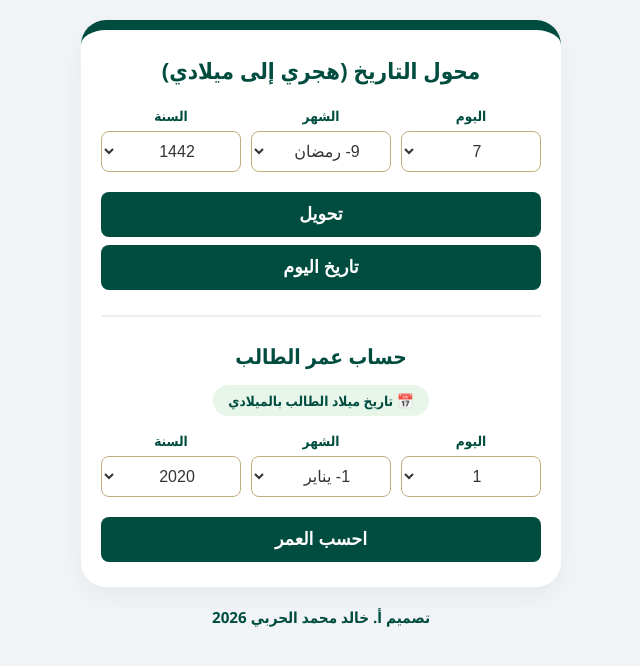
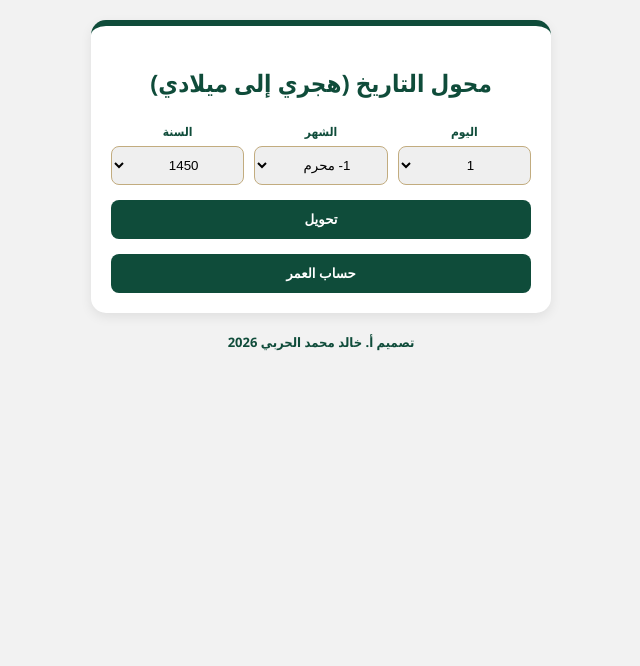
Before and after one commit to KMERA2024/Khalid-calculator, a plain HTML site: page index.html in a window 1280 px wide. Shown: the whole page, without its empty margins (319-959 px from the left). Drawn offline with nearby package versions, Linux system fonts and the light colour scheme.

Commit message:
Add files via upload

```diff
--- a/index.html
+++ b/index.html
@@ -3,137 +3,98 @@
 <head>
 <meta charset="UTF-8">
 <meta name="viewport" content="width=device-width, initial-scale=1.0">
-<title>محول التاريخ وحساب عمر الطالب</title>
+<title>محول التاريخ</title>
 
 <style>
 :root {
-  --dark-green: #004d40;
-  --gold-accent: #c2ac7f;
-  --light-bg: #f2f5f7;
-  --white: #ffffff;
+  --green: #0f4c3a;
+  --gold: #c2ac7f;
+  --bg: #f2f2f2;
 }
 
 body {
   margin: 0;
-  font-family: 'Segoe UI', Tahoma, sans-serif;
-  background: var(--light-bg);
-  display: flex;
-  flex-direction: column;
-  align-items: center;
-  padding: 20px;
+  font-family: 'Segoe UI', Tahoma;
+  background: var(--bg);
 }
 
+/* الكارد */
 .card {
-  background: var(--white);
-  width: 100%;
-  max-width: 440px;
-  border-radius: 25px;
-  padding: 25px 20px;
+  background: #fff;
+  max-width: 420px;
+  margin: 20px auto;
+  border-radius: 15px;
+  padding: 20px;
   text-align: center;
-  border-top: 10px solid var(--dark-green);
-  box-shadow: 0 10px 30px rgba(0,0,0,0.05);
+  border-top: 6px solid var(--green);
+  box-shadow: 0 4px 12px rgba(0,0,0,0.08);
 }
 
 h2 {
-  color: var(--dark-green);
-  font-size: 1.4rem;
-  margin-top: 0;
+  color: var(--green);
   margin-bottom: 20px;
 }
 
-.input-grid {
-  display: grid;
-  grid-template-columns: repeat(3, 1fr);
+/* الحقول */
+.input-row {
+  display: flex;
   gap: 10px;
-  margin-bottom: 20px;
+  justify-content: space-between;
 }
 
-.input-group label {
-  display: block;
-  font-size: 0.85rem;
+.field {
+  flex: 1;
+}
+
+label {
+  font-size: 12px;
   font-weight: bold;
-  color: var(--dark-green);
-  margin-bottom: 6px;
+  color: var(--green);
 }
 
 select {
   width: 100%;
-  padding: 10px 2px;
-  border: 1px solid var(--gold-accent);
+  padding: 10px;
+  border: 1px solid var(--gold);
   border-radius: 8px;
-  background-color: var(--white);
   text-align: center;
-  font-size: 1rem;
-  color: #333;
+  margin-top: 5px;
 }
 
-/* الأزرار */
-.btn-container {
-  display: flex;
-  flex-direction: column;
-  gap: 8px;
-  margin-bottom: 15px;
+/* زر */
+.btn {
+  background: var(--green);
+  color: white;
+  border: none;
+  padding: 12px;
+  width: 100%;
+  border-radius: 8px;
+  margin-top: 15px;
+  font-weight: bold;
+  cursor: pointer;
 }
 
-.btn {
-  background-color: var(--dark-green);
-  color: white;
-  border: none;
+/* النتيجة */
+.result {
+  margin-top: 15px;
+  padding: 12px;
   border-radius: 8px;
-  padding: 12px;
-  font-size: 1.1rem;
-  font-weight: bold;
-  cursor: pointer;
-  transition: 0.3s;
-  width: 100%;
+  background: #e6f4ea;
+  color: #1b5e20;
+  border: 1px solid #81c784;
+  display: none;
 }
 
-.btn:hover { opacity: 0.9; }
-
-.divider {
-  height: 2px;
-  background-color: #eee;
-  margin: 25px 0;
-  width: 100%;
-}
-
-.section-title {
-  color: var(--dark-green);
-  font-size: 1.3rem;
+/* الفوتر */
+.footer {
+  text-align: center;
+  color: var(--green);
+  font-size: 13px;
+  margin-top: 10px;
   font-weight: bold;
-  margin-bottom: 15px;
-}
-
-.instruction-tag {
-  background-color: #e8f5e9;
-  color: var(--dark-green);
-  padding: 6px 15px;
-  border-radius: 20px;
-  font-size: 0.85rem;
-  font-weight: bold;
-  display: inline-block;
-  margin-bottom: 15px;
-}
-
-.result-box {
-  margin-top: 15px;
-  padding: 15px;
-  border-radius: 10px;
-  background-color: #e8f5e9;
-  color: #2e7d32;
-  border: 1px solid #a5d6a7;
-  font-weight: bold;
-  display: none;
-  line-height: 1.6;
-}
-
-.footer {
-  font-size: 0.95rem;
-  color: var(--dark-green);
-  font-weight: bold;
-  margin-top: 20px;
 }
 </style>
+
 </head>
 
 <body>
@@ -141,51 +102,30 @@ select {
 <div class="card">
   <h2>محول التاريخ (هجري إلى ميلادي)</h2>
 
-  <div class="input-grid">
-    <div class="input-group">
+  <div class="input-row">
+    <div class="field">
       <label>اليوم</label>
-      <select id="hDay"></select>
+      <select id="day"></select>
     </div>
-    <div class="input-group">
+
+    <div class="field">
       <label>الشهر</label>
-      <select id="hMonth"></select>
+      <select id="month" onchange="updateDays()"></select>
     </div>
-    <div class="input-group">
+
+    <div class="field">
       <label>السنة</label>
-      <select id="hYear"></select>
+      <select id="year"></select>
     </div>
   </div>
 
-  <div class="btn-container">
-    <button class="btn" onclick="convertDate()">تحويل</button>
-    <button class="btn" onclick="setCurrentDate()">تاريخ اليوم</button>
-  </div>
+  <button class="btn" onclick="convert()">تحويل</button>
 
-  <div id="convResult" class="result-box"></div>
+  <div id="result" class="result"></div>
 
-  <div class="divider"></div>
+  <button class="btn" onclick="calcAge()">حساب العمر</button>
 
-  <div class="section-title">حساب عمر الطالب</div>
-  <div class="instruction-tag">📅 تاريخ ميلاد الطالب بالميلادي</div>
-
-  <div class="input-grid">
-    <div class="input-group">
-      <label>اليوم</label>
-      <select id="gDay"></select>
-    </div>
-    <div class="input-group">
-      <label>الشهر</label>
-      <select id="gMonth"></select>
-    </div>
-    <div class="input-group">
-      <label>السنة</label>
-      <select id="gYear"></select>
-    </div>
-  </div>
-
-  <button class="btn" onclick="calculateAge()">احسب العمر</button>
-
-  <div id="ageResult" class="result-box" style="background-color: #fdfaf2; border-color: var(--gold-accent); color: var(--dark-green);"></div>
+  <div id="age" class="result"></div>
 </div>
 
 <div class="footer">تصميم أ. خالد محمد الحربي 2026</div>
@@ -194,64 +134,69 @@ select {
 <script src="https://cdn.jsdelivr.net/npm/moment-hijri@2.1.2/moment-hijri.js"></script>
 
 <script>
-const mNames = ["يناير", "فبراير", "مارس", "أبريل", "مايو", "يونيو", "يوليو", "أغسطس", "سبتمبر", "أكتوبر", "نوفمبر", "ديسمبر"];
-const hNames = ["1- محرم", "2- صفر", "3- ربيع الأول", "4- ربيع الثاني", "5- جمادى الأول", "6- جمادى الآخر", "7- رجب", "8- شعبان", "9- رمضان", "10- شوال", "11- ذو القعدة", "12- ذو الحجة"];
+const gMonths = ["يناير","فبراير","مارس","أبريل","مايو","يونيو","يوليو","أغسطس","سبتمبر","أكتوبر","نوفمبر","ديسمبر"];
+const hMonths = ["1- محرم","2- صفر","3- ربيع الأول","4- ربيع الثاني","5- جمادى الأولى","6- جمادى الآخرة","7- رجب","8- شعبان","9- رمضان","10- شوال","11- ذو القعدة","12- ذو الحجة"];
 
-function init() {
-    // تعبئة حقول الهجري
-    const hd = document.getElementById('hDay'), hm = document.getElementById('hMonth'), hy = document.getElementById('hYear');
-    for(let i=1; i<=30; i++) hd.add(new Option(i, i));
-    hNames.forEach((n, i) => hm.add(new Option(n, i+1)));
-    for(let i=1460; i>=1380; i--) hy.add(new Option(i, i));
-    hy.value = 1442; hm.value = 9; hd.value = 7;
+function init(){
+  let day = document.getElementById("day");
+  let month = document.getElementById("month");
+  let year = document.getElementById("year");
 
-    // تعبئة حقول الميلادي (مستقلة)
-    const gd = document.getElementById('gDay'), gm = document.getElementById('gMonth'), gy = document.getElementById('gYear');
-    for(let i=1; i<=31; i++) gd.add(new Option(i, i));
-    mNames.forEach((n, i) => gm.add(new Option(`${i+1}- ${n}`, i+1)));
-    for(let i=2026; i>=2000; i--) gy.add(new Option(i, i));
-    gy.value = 2020;
+  hMonths.forEach((m,i)=> month.add(new Option(m,i+1)));
+
+  for(let i=1450;i>=1400;i--){
+    year.add(new Option(i,i));
+  }
+
+  month.value = 1;
+  updateDays();
+  day.value = 1;
 }
 
-// وظيفة زر تاريخ اليوم
-function setCurrentDate() {
-    const now = moment();
-    document.getElementById('hYear').value = now.iYear();
-    document.getElementById('hMonth').value = now.iMonth() + 1;
-    document.getElementById('hDay').value = now.iDate();
+function updateDays(){
+  let m = document.getElementById("month").value;
+  let day = document.getElementById("day");
+
+  day.innerHTML = "";
+
+  let max = (m % 2 == 1) ? 30 : 29;
+
+  for(let i=1;i<=max;i++){
+    day.add(new Option(i,i));
+  }
 }
 
-// وظيفة التحويل (من الهجري للميلادي)
-function convertDate() {
-    const d = document.getElementById('hDay').value, m = document.getElementById('hMonth').value, y = document.getElementById('hYear').value;
-    const res = document.getElementById('convResult');
-    const date = moment(`${y}/${m}/${d}`, 'iYYYY/iM/iD');
+function convert(){
+  let d = document.getElementById("day").value;
+  let m = document.getElementById("month").value;
+  let y = document.getElementById("year").value;
 
-    if(date.isValid()){
-        res.innerHTML = `✅ يوافق بالميلادي: <br> ${date.date()} ${mNames[date.month()]} ${date.year()}م`;
-        res.style.display = 'block';
-    } else {
-        res.innerHTML = "⚠️ التاريخ الهجري غير صحيح";
-        res.style.display = 'block';
-    }
+  let res = document.getElementById("result");
+
+  let date = moment(`${y}/${m}/${d}`, 'iYYYY/iM/iD');
+
+  if(date.isValid()){
+    res.innerHTML = `✅ التاريخ الميلادي: ${date.date()} ${gMonths[date.month()]} ${date.year()}`;
+    res.style.display = "block";
+  }
 }
 
-// وظيفة حساب العمر (بناءً على التاريخ الميلادي المستقل)
-function calculateAge() {
-    const d = parseInt(document.getElementById('gDay').value);
-    const m = parseInt(document.getElementById('gMonth').value);
-    const y = parseInt(document.getElementById('gYear').value);
-    const res = document.getElementById('ageResult');
+function calcAge(){
+  let d = document.getElementById("day").value;
+  let m = document.getElementById("month").value;
+  let y = document.getElementById("year").value;
 
-    const birthDate = moment([y, m - 1, d]);
-    const today = moment(); // الحساب بناءً على تاريخ اليوم الفعلي
+  let res = document.getElementById("age");
 
-    if(!birthDate.isValid()) return;
+  let birth = moment(`${y}/${m}/${d}`, 'iYYYY/iM/iD');
+  let now = moment();
 
-    const diff = moment.duration(today.diff(birthDate));
+  let years = now.diff(birth,'years');
+  let months = now.diff(birth.add(years,'years'),'months');
+  let days = now.diff(birth.add(months,'months'),'days');
 
-    res.innerHTML = `🎂 عمر الطالب الحالي هو: <br> ${diff.years()} سنة و ${diff.months()} شهر و ${diff.days()} يوم`;
-    res.style.display = 'block';
+  res.innerHTML = `🎂 العمر: ${years} سنة - ${months} شهر - ${days} يوم`;
+  res.style.display = "block";
 }
 
 window.onload = init;
```
